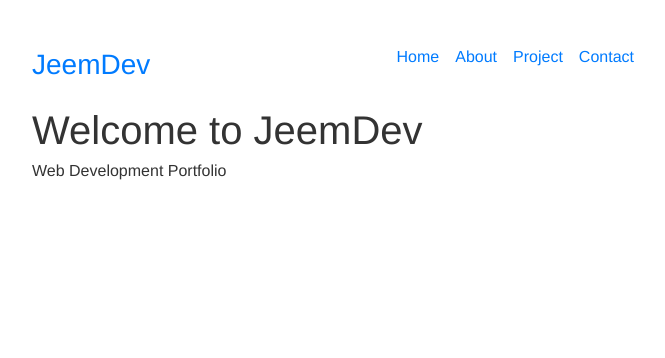
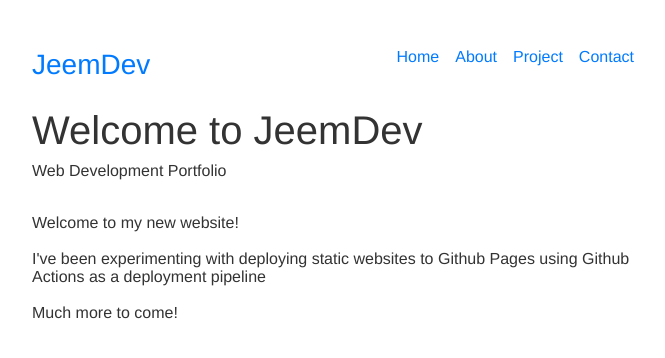
Before and after one commit to jdovener/tutorial-part-three, a Gatsby site: page / in a window 1280 px wide. Shown: the whole page, without its empty margins (299-964 px from the left). Built offline with nearby package versions, Linux system fonts and the light colour scheme; Gatsby itself is replaced by a stand-in of ours.

Commit message:
updated index page

```diff
--- a/src/pages/index.js
+++ b/src/pages/index.js
@@ -9,6 +9,18 @@ export default function Home() {
       <p>
         Web Development Portfolio
       </p>
+      <br></br>
+      <p>
+      Welcome to my new website!
+      <br></br>
+      <br></br>
+      I've been experimenting with deploying
+      static websites to Github Pages using Github Actions as a
+      deployment pipeline
+      <br></br>
+      <br></br>
+      Much more to come!
+      </p>
     </Layout>
   )
 };
```
